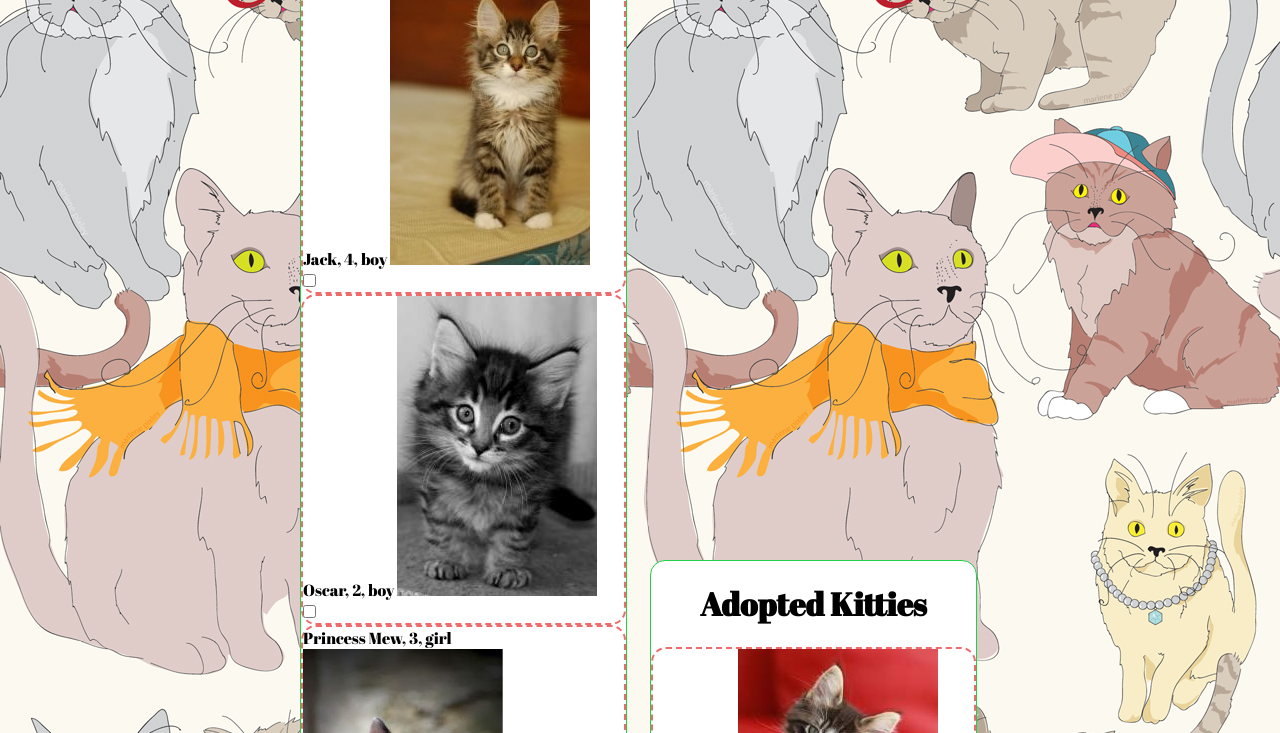
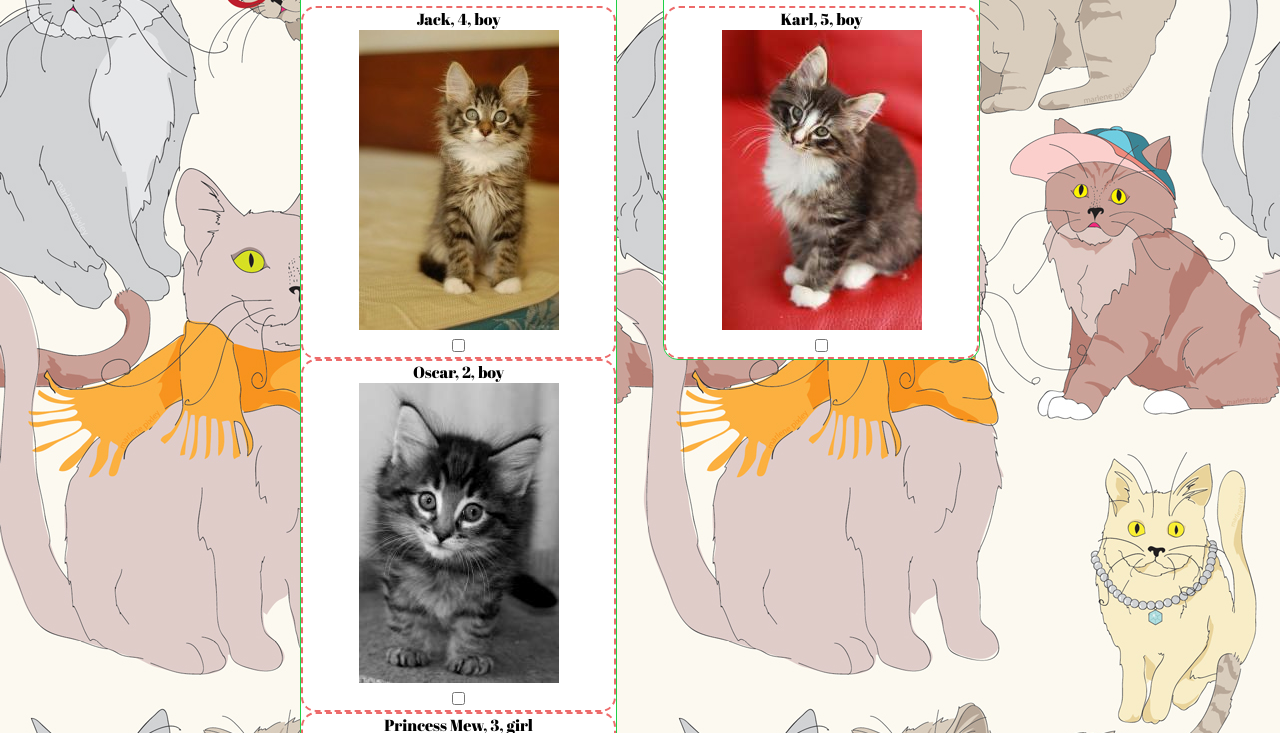
Before and after one commit to coloradojay/kitties-starter-app, a plain HTML site: page index.html in a window 1280 px wide. Shown: the part 177-910 px from the top of the page. Drawn offline with Linux system fonts and the light colour scheme.

Commit message:
Fixing css problems with boxes on left and right

```diff
--- a/css/style.css
+++ b/css/style.css
@@ -5,23 +5,45 @@ body {
 	font-family: 'Abril Fatface', cursive;
 }
 
-header > h1 {
-	margin: 0;
+h1 {
+	text-align: center;
 }
 
 #container {
+	width: 700px;
 	margin: 0 auto;
-	width: 700px;
+	background-color: white;
 }
 
-.left-container, .right-container {
+ul {
+	margin: 0;
+	padding: 0;
+}
+li {
+	text-align: center;
+	list-style: none;
+}
+
+.left-container {
+	float: left;
 	border-radius: 15px 15px 15px 15px;
 	-moz-border-radius: 15px 15px 15px 15px;
 	-webkit-border-radius: 15px 15px 15px 15px;
 	border: 1px solid #1ed147;
 	display: inline-block;
-	width: 325px;
-	min-height: 150px;
+	width: 45%;
+	background-color: white;
+	margin: 10px 10px 10px 10px;
+}
+
+.right-container {
+	float: right;
+	border-radius: 15px 15px 15px 15px;
+	-moz-border-radius: 15px 15px 15px 15px;
+	-webkit-border-radius: 15px 15px 15px 15px;
+	border: 1px solid #1ed147;
+	display: inline-block;
+	width: 45%;
 	background-color: white;
 	margin: 10px 10px 10px 10px;
 }
@@ -32,23 +54,3 @@ header > h1 {
 	-webkit-border-radius: 15px 15px 15px 15px;
 	border: 2px dashed #ed6b6b;
 }
-
-.adopted {
-/*  display: block!important;
-  position: absolute;
-  top: -9999px;
-  left: -9999px;*/
-}
-
-h1 {
-	text-align: center;
-}
-ul {
-	margin: 0;
-	padding: 0;
-}
-li {
-	display: block;
-	margin: 0 auto;
-	list-style: none;
-}
--- a/index.html
+++ b/index.html
@@ -27,32 +27,34 @@
 		</header>
 		<!-- Start Main Container -->
 		<div id="container" ng-controller="KittiesController as kitties">
-
-			<section class="left-container">
+			<div class="left-container">
 			<h1>Adoptable Kitties</h1>
 				<ul>
 					<li class="dashed" ng-repeat="kitty in kitties.kittiesList | filter:kitty.adopted=false">
 						{{ kitty.catName }},
 						{{ kitty.monthsOld }},
 						{{ kitty.gender }}
-						<img ng-src="{{kitty.image}}"><br>
+						<br />
+						<img ng-src="{{kitty.image}}"><br />
 						<input type="checkbox" ng-model="kitties.adopted">
 					</li>
 				</ul>
-			</section><!-- End left Container -->
+			</div><!-- End left Container -->
 
-			<section class="right-container">
+			<div class="right-container">
 			<h1>Adopted Kitties</h1>
 				<ul>
 					<li class="dashed" ng-repeat="kitty in kitties.kittiesList | filter:kitty.adopted=true">
 						{{ kitty.catName }},
 						{{ kitty.monthsOld }},
 						{{ kitty.gender }}
-						<img ng-src="{{kitty.image}}"><br>
-						<input type="checkbox" ng-model="kitties.adopted">
+						<br />
+						<img ng-src="{{kitty.image}}"><br />
+						<input type="checkbox" ng-model="kitties.adopted" ng-click="
+		show.adopted = true">
 					</li>
 				</ul>
-			</section><!-- End Right Container -->
+			</div><!-- End Right Container -->
 
 		</div> <!-- End Main Container -->
 
```
